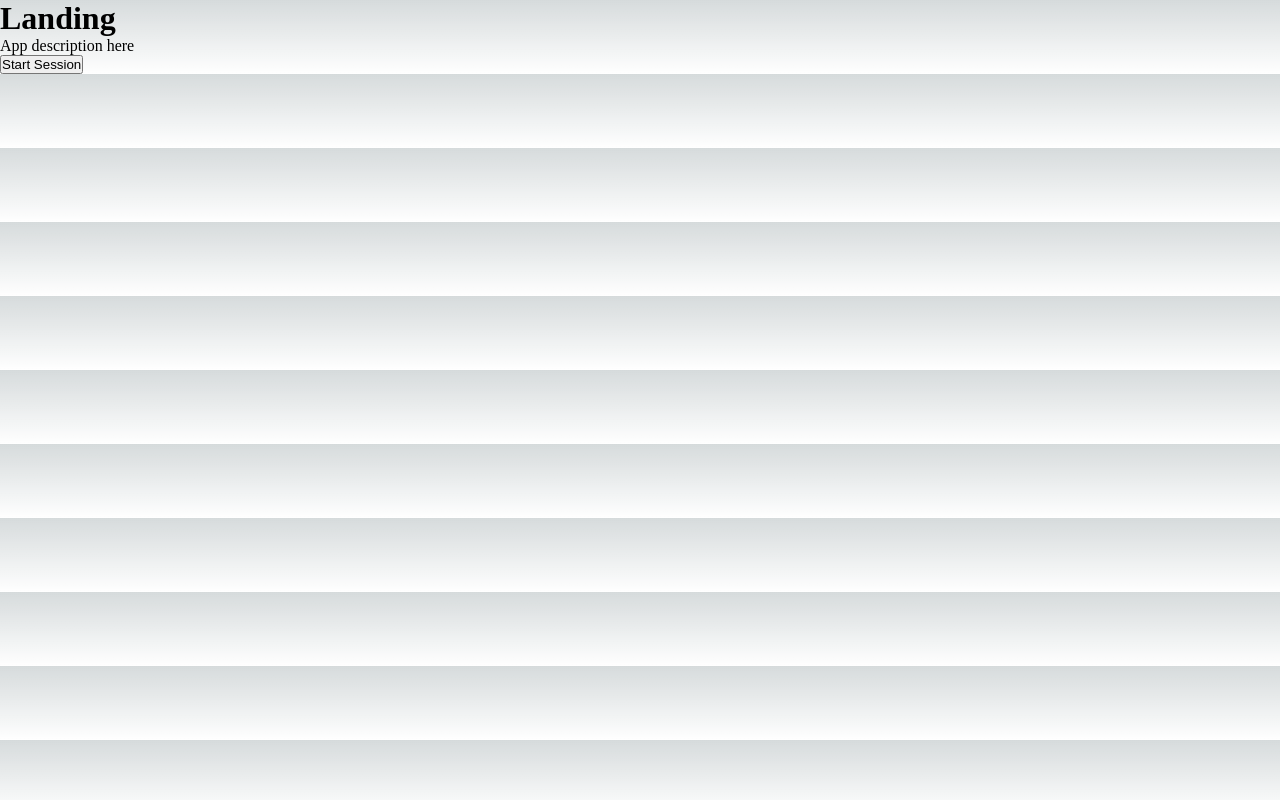
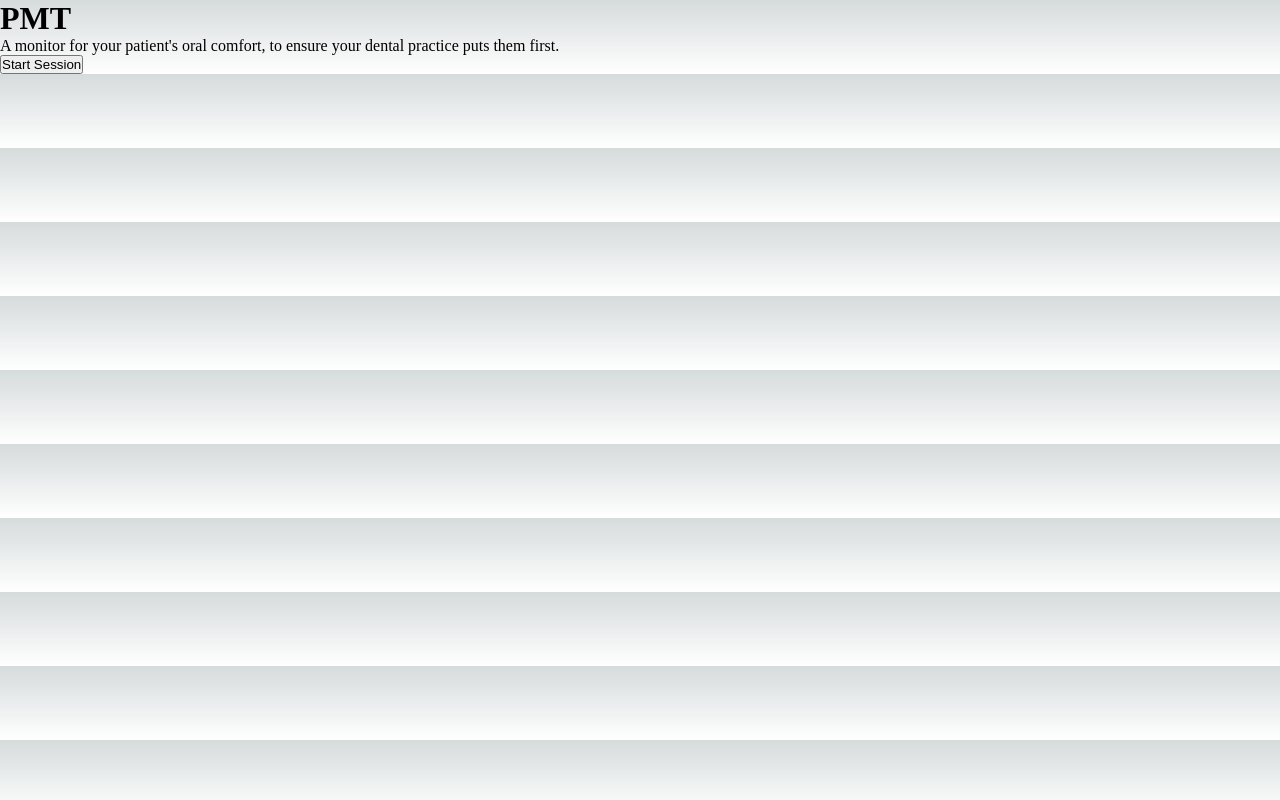
Before and after one commit to adahe8/dental-pain-tracker, a Next.js app in the folder project-software/: page / in a window 1280 px wide. Built offline with nearby package versions, Linux system fonts and the light colour scheme.

Commit message:
edited app description

```diff
--- a/project-software/components/LandingSquare.js
+++ b/project-software/components/LandingSquare.js
@@ -2,8 +2,8 @@
 const LandingSquare = ({ router }) => {
     return(
         <div>
-            <h1>Landing</h1>
-            <p> App description here </p>
+            <h1>PMT</h1>
+            <p> A monitor for your patient's oral comfort, to ensure your dental practice puts them first. </p>
             <button className="go" onClick={() => router.push('../session')}> Start Session </button>
         </div>
     )
```
